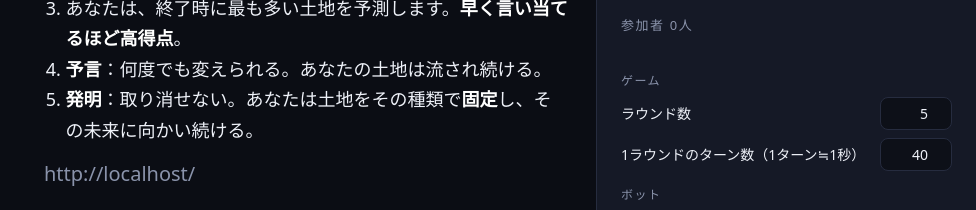
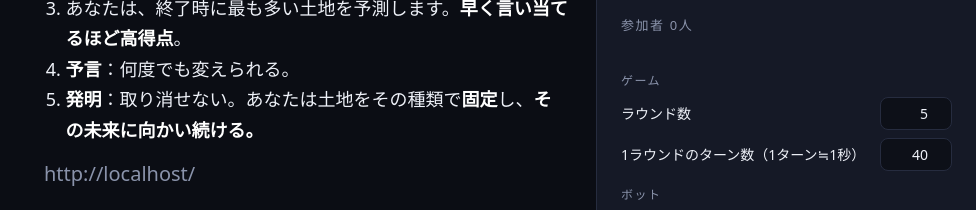
Before and after one commit to yuuuyuuuyuuun/20261123_interaction_design, a website: page public/host.html in a window 1280 px wide. Shown: the part 452-662 px from the top of the page, 304-1280 px from the left. Drawn offline with nearby package versions, Linux system fonts and the light colour scheme; no server answers.

Commit message:
Update list items in host.html for clarity

```diff
--- a/public/host.html
+++ b/public/host.html
@@ -88,8 +88,8 @@
               <li>あなたは<b>市民</b>として、世界の<b>土地</b>のひとつに住んでいます。</li>
               <li>土地は<b>都市・自然・荒野</b>の3種類があり、周りに影響を受けて変化します。</li>
               <li>あなたは、終了時に最も多い土地を予測します。<b>早く言い当てるほど高得点</b>。</li>
-              <li><b>予言</b>：何度でも変えられる。あなたの土地は流され続ける。</li>
-              <li><b>発明</b>：取り消せない。あなたは土地をその種類で<b>固定</b>し、その未来に向かい続ける。</li>
+              <li><b>予言</b>：何度でも変えられる。</li>
+              <li><b>発明</b>：取り消せない。あなたは土地をその種類で<b>固定</b>し、<b>その未来に向かい続ける。</b></li>
             </ol>
             <div class="url muted" id="url"></div>
           </div>
```
